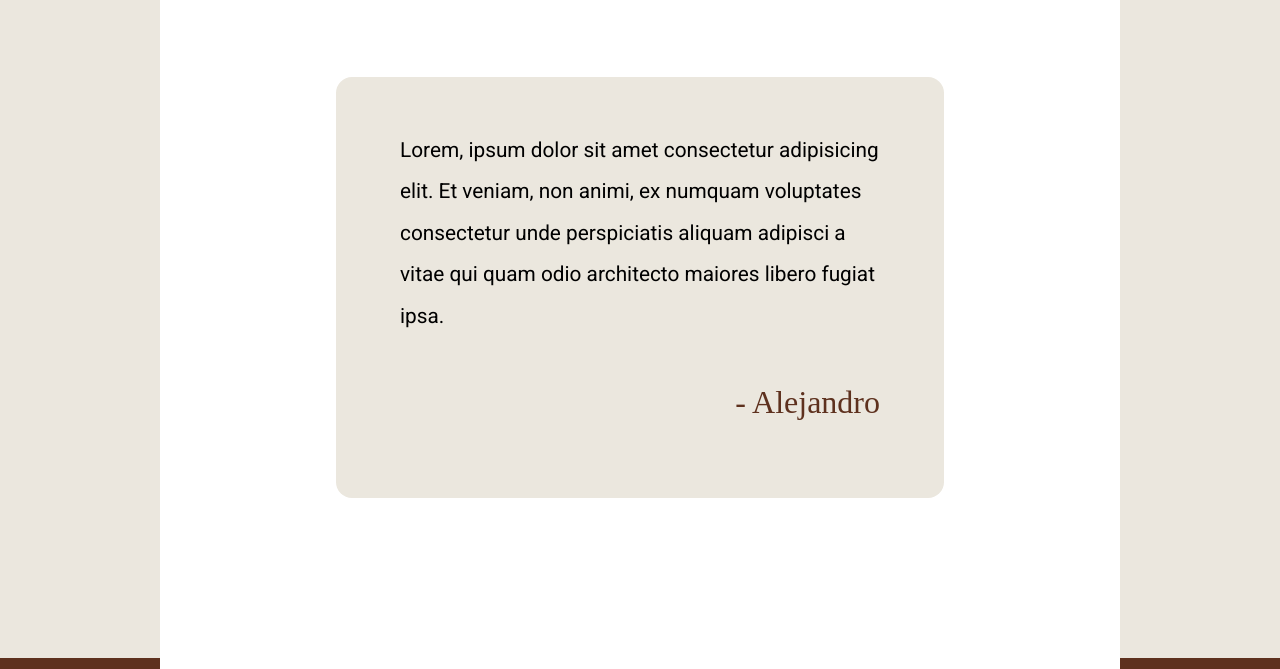
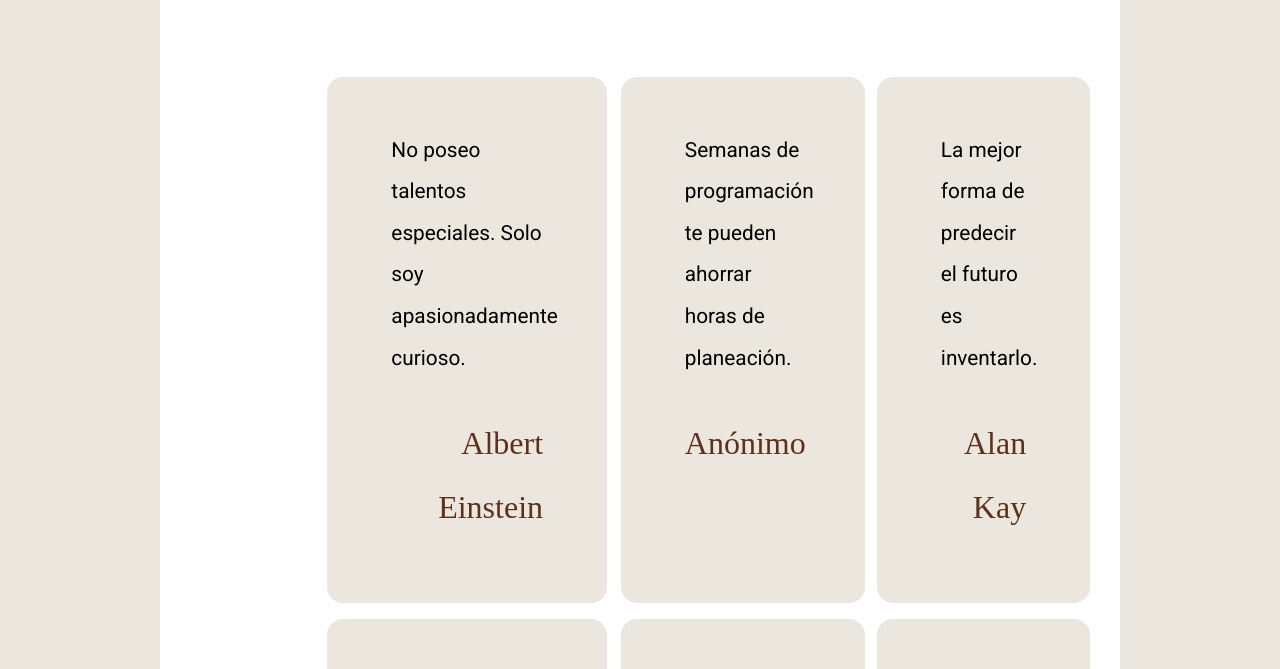
Before and after one commit to alejandro14972/SASS---CAFETERIA, a website with bundled scripts: page index.html in a window 1280 px wide. Shown: the part 7913-8582 px from the top of the page. Built offline with nearby package versions, Linux system fonts and the light colour scheme; a web font is replaced by a local one.

Commit message:
camnios en main para solucionar la rama navfuncionalidad

```diff
--- a/index.html
+++ b/index.html
@@ -208,14 +208,6 @@
             <p class="autor">- <span>Alejandro</span></p>
         </div> -->
 
-
-        <div class="testimonial">
-            <p>Lorem, ipsum dolor sit amet consectetur adipisicing elit. Et veniam, non animi, ex numquam voluptates
-                consectetur unde perspiciatis aliquam adipisci a vitae qui quam odio architecto maiores libero fugiat
-                ipsa.</p>
-            <p class="autor">- <span>Alejandro</span></p>
-        </div>
-
     </section>
 
     <footer class="footer">
--- a/src/js/_testimoniales.js
+++ b/src/js/_testimoniales.js
@@ -1,7 +1,23 @@
 /* import { citas } from './citas/testimonios.js';
 console.log("mis citas");
 console.log(citas); */
-import {citas as citas} from './citas/citas'
+
+let citas = [
+    {
+      'autor': 'Albert Einstein',
+      'texto': 'No poseo talentos especiales. Solo soy apasionadamente curioso.'
+    },
+    {
+      'autor': 'Anónimo',
+      'texto': 'Semanas de programación te pueden ahorrar horas de planeación.'
+    },
+    {
+      'autor': 'Alan Kay',
+      'texto': 'La mejor forma de predecir el futuro es inventarlo.'
+    }
+];
+
+//import {citas as citas} from './citas/citas'
 console.log(citas);
 export function testimoniales() {
 
```
Also changed, not shown: build/js/index.js.
